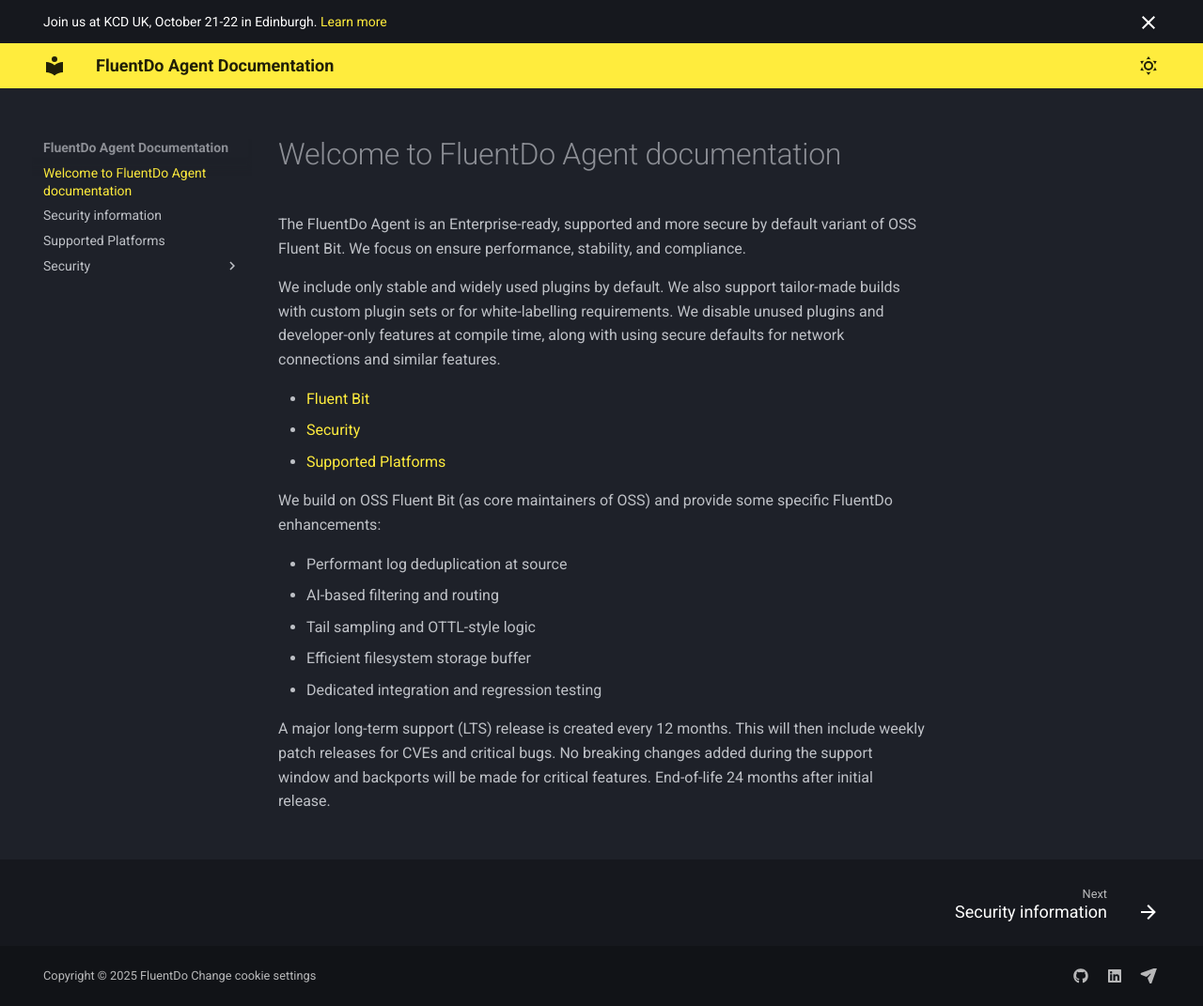
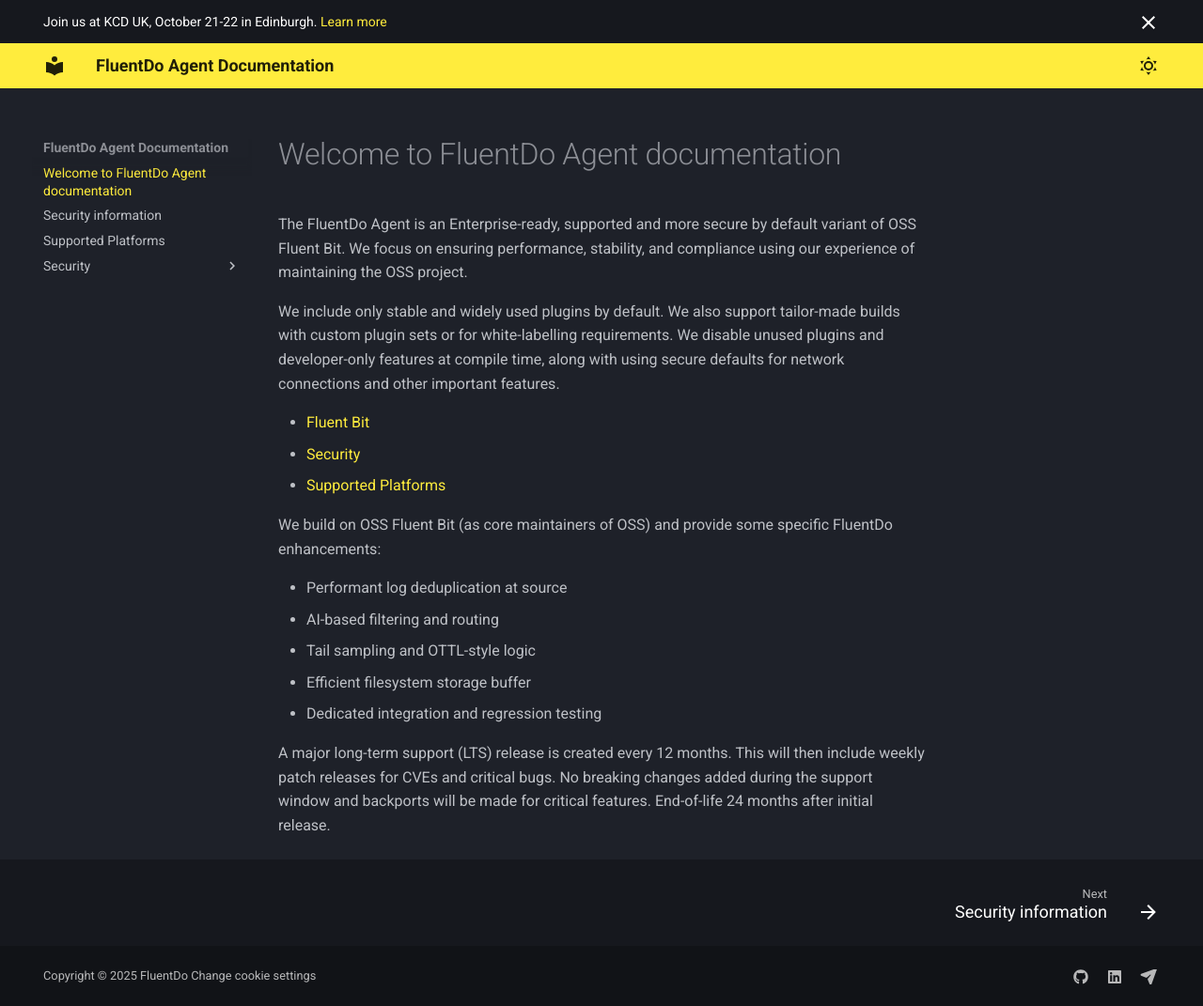
Before and after one commit to telemetryforge/documentation, an MkDocs documentation site: the page built from docs/index.md, in a window 1280 px wide and 1071 px high. Shown: the whole window at 94% size. Built offline with MkDocs 1.6.1 and Material for MkDocs 9.7.7, drawn with Linux system fonts in a browser that asks for light colours; plug-ins that fetch from the network failed and are left out.

```diff
--- a/docs/index.md
+++ b/docs/index.md
@@ -1,11 +1,11 @@
 # Welcome to FluentDo Agent documentation
 
 The FluentDo Agent is an Enterprise-ready, supported and more secure by default variant of OSS Fluent Bit.
-We focus on ensure performance, stability, and compliance.
+We focus on ensuring performance, stability, and compliance using our experience of maintaining the OSS project.
 
 We include only stable and widely used plugins by default.
 We also support tailor-made builds with custom plugin sets or for white-labelling requirements.
-We disable unused plugins and developer-only features at compile time, along with using secure defaults for network connections and similar features.
+We disable unused plugins and developer-only features at compile time, along with using secure defaults for network connections and other important features.
 
 - [Fluent Bit](https://docs.fluentbit.io)
 - [Security](./security.md)
```
Also changed, not shown: docs/security.md (+0 -2 lines), docs/security/cves.md (+2 -0 lines), docs/supported-platforms.md (+2 -2 lines).
